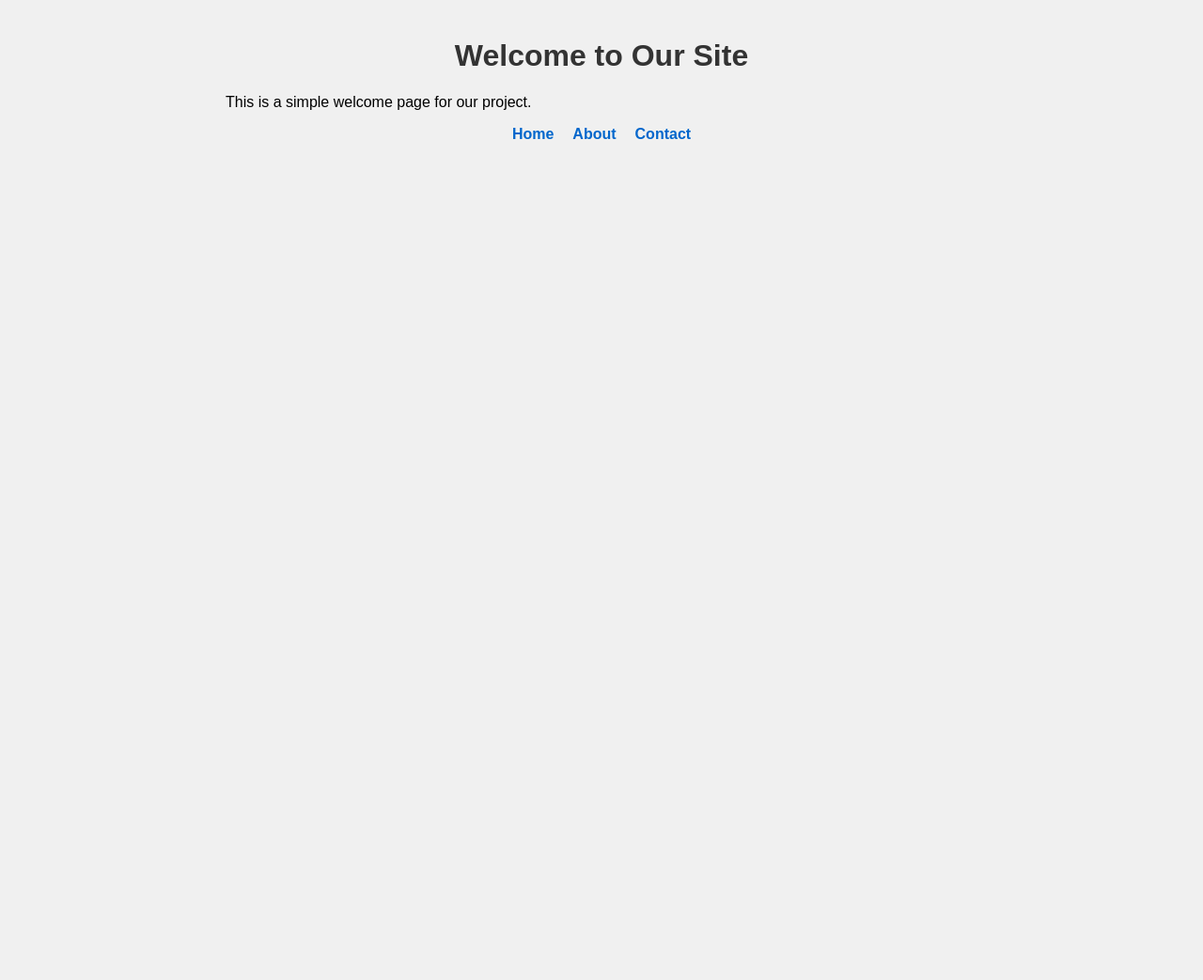
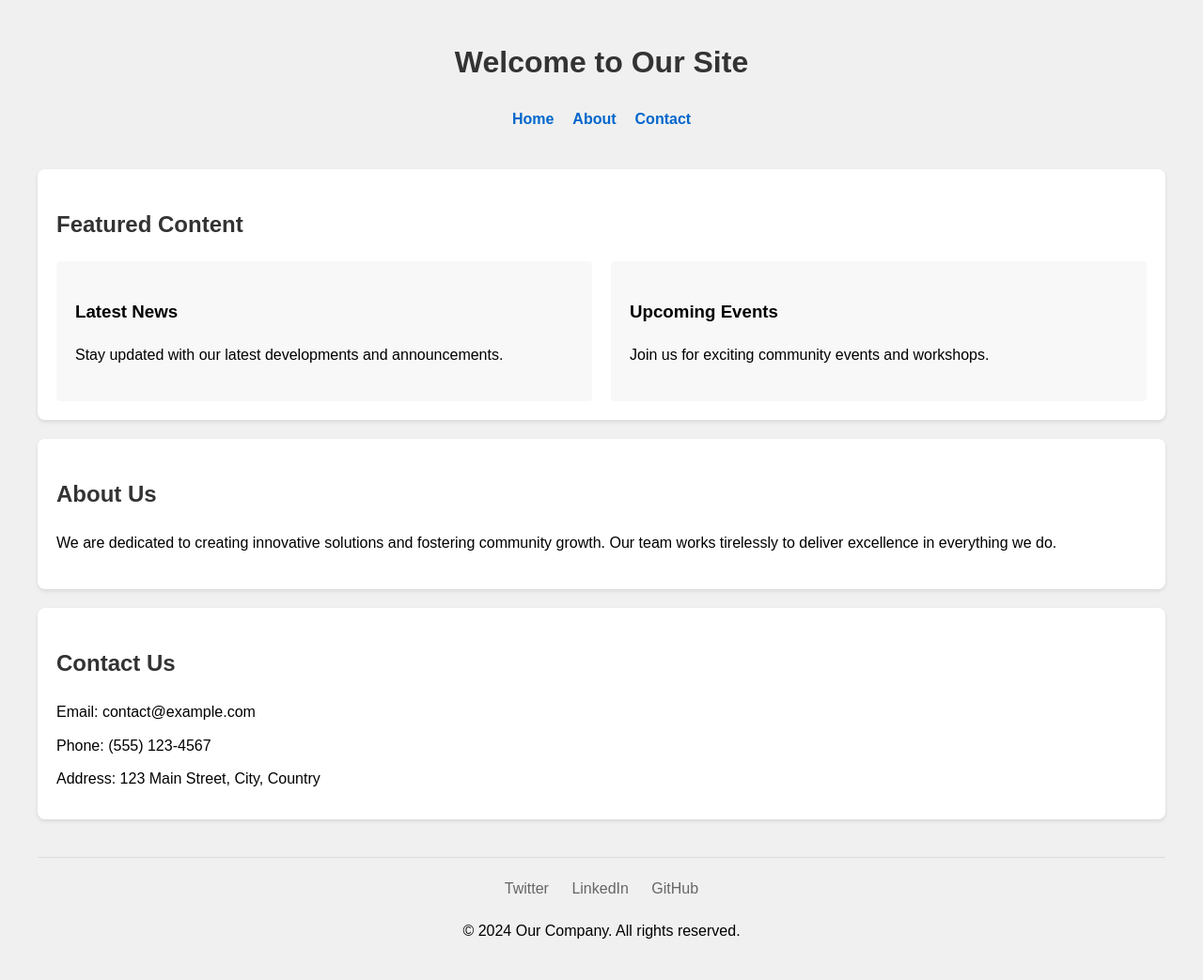
Before and after one commit to trevden810/new-society-test, a plain HTML site: page index.html in a window 1280 px wide. Shown: the whole page at 94% size. Before the commit the page ends 800 px from the top, so only its background shows below. Drawn offline with Linux system fonts and the light colour scheme.

Commit message:
Add more content sections to homepage

```diff
--- a/index.html
+++ b/index.html
@@ -7,14 +7,50 @@
     <link rel="stylesheet" href="styles.css">
 </head>
 <body>
+    <header>
         <h1>Welcome to Our Site</h1>
-    <p>This is a simple welcome page for our project.</p>
         <nav>
             <ul>
                 <li><a href="#">Home</a></li>
-            <li><a href="#">About</a></li>
-            <li><a href="#">Contact</a></li>
+                <li><a href="#about">About</a></li>
+                <li><a href="#contact">Contact</a></li>
             </ul>
         </nav>
+    </header>
+
+    <section class="featured">
+        <h2>Featured Content</h2>
+        <div class="featured-grid">
+            <div class="featured-item">
+                <h3>Latest News</h3>
+                <p>Stay updated with our latest developments and announcements.</p>
+            </div>
+            <div class="featured-item">
+                <h3>Upcoming Events</h3>
+                <p>Join us for exciting community events and workshops.</p>
+            </div>
+        </div>
+    </section>
+
+    <section id="about" class="about">
+        <h2>About Us</h2>
+        <p>We are dedicated to creating innovative solutions and fostering community growth. Our team works tirelessly to deliver excellence in everything we do.</p>
+    </section>
+
+    <section id="contact" class="contact">
+        <h2>Contact Us</h2>
+        <p>Email: contact@example.com</p>
+        <p>Phone: (555) 123-4567</p>
+        <p>Address: 123 Main Street, City, Country</p>
+    </section>
+
+    <footer>
+        <div class="social-links">
+            <a href="#">Twitter</a>
+            <a href="#">LinkedIn</a>
+            <a href="#">GitHub</a>
+        </div>
+        <p>&copy; 2024 Our Company. All rights reserved.</p>
+    </footer>
 </body>
 </html>
--- a/styles.css
+++ b/styles.css
@@ -1,14 +1,19 @@
 body {
     font-family: Arial, sans-serif;
-    max-width: 800px;
+    max-width: 1200px;
     margin: 0 auto;
     padding: 20px;
     background-color: #f0f0f0;
+    line-height: 1.6;
 }
 
-h1 {
+header {
+    text-align: center;
+    margin-bottom: 40px;
+}
+
+h1, h2 {
     color: #333;
-    text-align: center;
 }
 
 nav ul {
@@ -28,3 +33,49 @@ nav a {
 nav a:hover {
     color: #003366;
 }
+
+section {
+    background: white;
+    padding: 20px;
+    margin: 20px 0;
+    border-radius: 8px;
+    box-shadow: 0 2px 4px rgba(0,0,0,0.1);
+}
+
+.featured-grid {
+    display: grid;
+    grid-template-columns: repeat(auto-fit, minmax(300px, 1fr));
+    gap: 20px;
+    margin-top: 20px;
+}
+
+.featured-item {
+    padding: 20px;
+    background: #f8f8f8;
+    border-radius: 4px;
+}
+
+.contact p {
+    margin: 10px 0;
+}
+
+footer {
+    margin-top: 40px;
+    text-align: center;
+    padding: 20px;
+    border-top: 1px solid #ddd;
+}
+
+.social-links {
+    margin-bottom: 20px;
+}
+
+.social-links a {
+    margin: 0 10px;
+    color: #666;
+    text-decoration: none;
+}
+
+.social-links a:hover {
+    color: #0066cc;
+}
```
Lines whose indentation alone changed are shown as unchanged.
